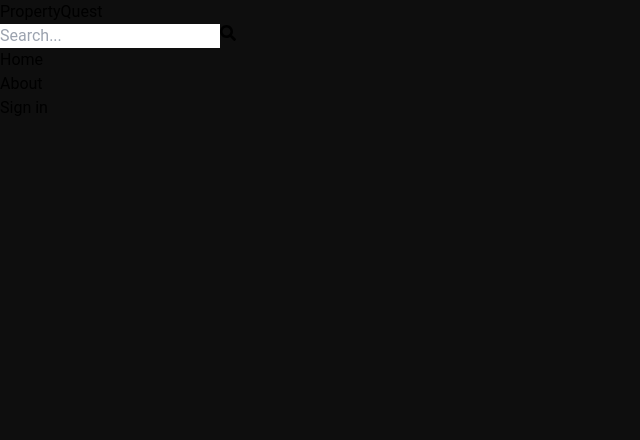
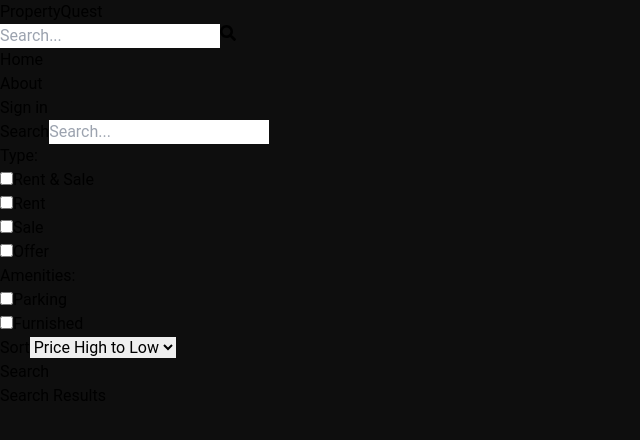
Before and after one commit to AKort98/MERN-Practice, a React (Vite) app in the folder Client/: page /search in a window 1280 px wide. Shown: the top 440 px of the page, without its empty margins (0-640 px from the left). Built offline with nearby package versions, Linux system fonts and the light colour scheme; no server answers.

Commit message:
create page ui

```diff
--- a/Client/src/App.jsx
+++ b/Client/src/App.jsx
@@ -10,6 +10,7 @@ import PrivateRoute from "./components/PrivateRoute";
 import CreateListing from "./pages/CreateListing";
 import UpdateListing from "./pages/UpdateListing";
 import Listings from "./pages/Listings";
+import Search from "./pages/Search";
 
 function App() {
   return (
@@ -20,6 +21,8 @@ function App() {
         <Route path="/sign-in" element={<Signin />} />
         <Route path="/sign-up" element={<Signup />} />
         <Route path="/listing/:id" element={<Listings />} />
+        <Route path="/search" element={<Search />} />
+
         <Route element={<PrivateRoute />}>
           <Route path="/profile" element={<Profile />} />
           <Route path="/create-listing" element={<CreateListing />} />
--- /dev/null
+++ b/Client/src/pages/Search.jsx
@@ -0,0 +1,71 @@
+import React from "react";
+
+export default function Search() {
+  return (
+    <div className="flex flex-col md:flex-row">
+      <div className="border-b-2 p-7 md:border-r-2 md:min-h-screen">
+        <form className="flex flex-col gap-6">
+          <div className="text-gray-300 flex items-center gap-2">
+            <label>Search</label>
+            <input
+              type="text"
+              id="searchterm"
+              className="rounded w-full p-1 bg-transparent border focus:outline-none"
+              placeholder="Search..."
+            />
+          </div>
+          <div className="flex gap-2 items-center flex-wrap text-gray-200">
+            <label className="font-semibold">Type:</label>
+            <div className="flex flex-wrap gap-2 flex-1">
+              <div className="flex gap-2">
+                <input type="checkbox" id="all" className="w-4" />
+                <span className="text-gray-300">Rent & Sale</span>
+              </div>
+              <div className="flex gap-2">
+                <input type="checkbox" id="rent" className="w-4" />
+                <span className="text-gray-300">Rent</span>
+              </div>
+              <div className="flex gap-2">
+                <input type="checkbox" id="sell" className="w-4" />
+                <span className="text-gray-300">Sale</span>
+              </div>
+              <div className="flex gap-2">
+                <input type="checkbox" id="offer" className="w-4" />
+                <span className="text-gray-300">Offer</span>
+              </div>
+            </div>
+          </div>
+          <div className="flex gap-2 items-center flex-wrap text-gray-200">
+            <label className="font-semibold">Amenities:</label>
+            <div className="flex gap-2">
+              <input type="checkbox" id="parking" className="w-4" />
+              <span className="text-gray-300">Parking</span>
+            </div>
+            <div className="flex gap-2">
+              <input type="checkbox" id="furnished" className="w-4" />
+              <span className="text-gray-300">Furnished</span>
+            </div>
+          </div>
+          <div className="text-gray-200 flex gap-2 items-center">
+            <label className="font-semibold">Sort</label>
+            <select
+              id="sort"
+              className="text-gray-200 bg-transparent p-1 border rounded-lg"
+            >
+              <option className="text-black">Price High to Low</option>
+              <option className="text-black">Price Low to High</option>
+              <option className="text-black">Latest</option>
+              <option className="text-black">Oldest</option>
+            </select>
+          </div>
+          <button className="bg-green-900 p-2 text-green-200 rounded-lg uppercase hover:opacity-95">
+            Search
+          </button>
+        </form>
+      </div>
+      <div className="text-white p-7">
+        <h1 className="text-3xl font-semibold text-center">Search Results</h1>
+      </div>
+    </div>
+  );
+}
```
